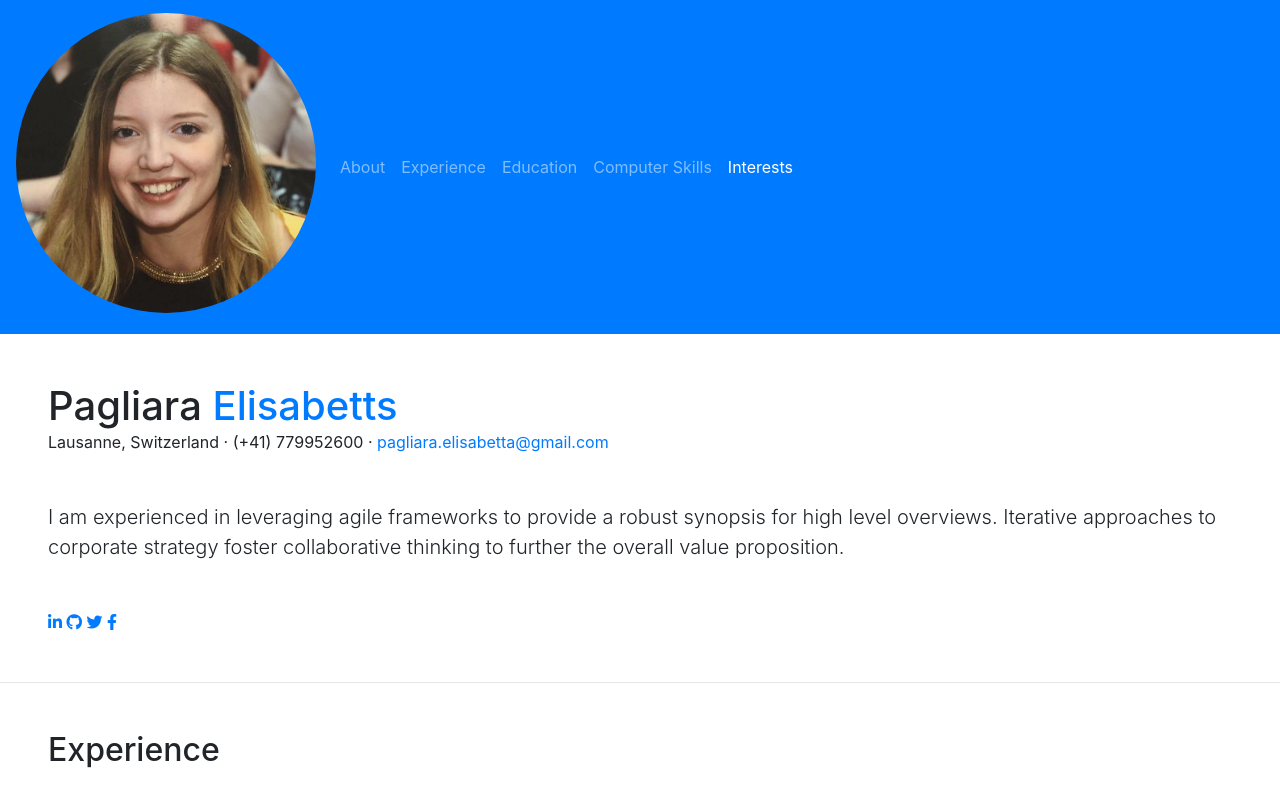
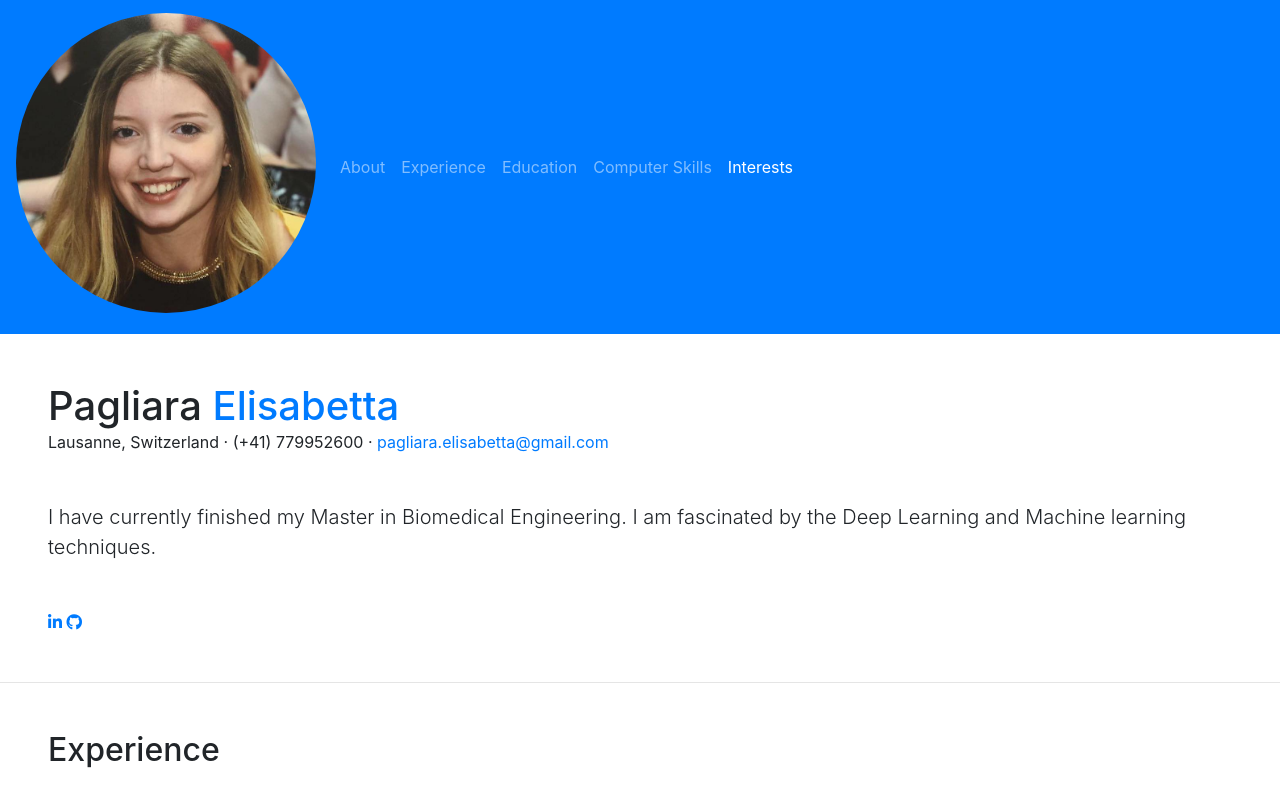
Before and after one commit to Elisabettaaa/Elisabetta_resume, a website with bundled scripts: page index.html in a window 1280 px wide. Shown: the top 800 px of the page. Built offline with nearby package versions, Linux system fonts and the light colour scheme; a web font is replaced by a local one.

Commit message:
dome modification to the first commit

```diff
--- a/index.html
+++ b/index.html
@@ -62,25 +62,20 @@
     <section class="resume-section p-3 p-lg-5 d-flex align-items-center" id="about">
       <div class="w-100">
         <h1 class="mb-0">Pagliara
-          <span class="text-primary">Elisabetts</span>
+          <span class="text-primary">Elisabetta</span>
         </h1>
         <div class="subheading mb-5">Lausanne, Switzerland · (+41) 779952600 ·
           <a href="mailto:name@email.com">pagliara.elisabetta@gmail.com</a>
         </div>
-        <p class="lead mb-5">I am experienced in leveraging agile frameworks to provide a robust synopsis for high level overviews. Iterative approaches to corporate strategy foster collaborative thinking to further the overall value proposition.</p>
+        <p class="lead mb-5">I have currently finished my Master in Biomedical Engineering. I am fascinated by the Deep Learning and Machine learning techniques.</p>
         <div class="social-icons">
-          <a href="#">
+          <a target="_blank" href="https://www.linkedin.com/in/elisabetta-pagliara-a961bba4/?originalSubdomain=ch">
             <i class="fab fa-linkedin-in"></i>
           </a>
-          <a href="#">
+          <a href="https://github.com/Elisabettaaa" target="_blank" >
             <i class="fab fa-github"></i>
           </a>
-          <a href="#">
-            <i class="fab fa-twitter"></i>
-          </a>
-          <a href="#">
-            <i class="fab fa-facebook-f"></i>
-          </a>
+
         </div>
       </div>
     </section>
```
